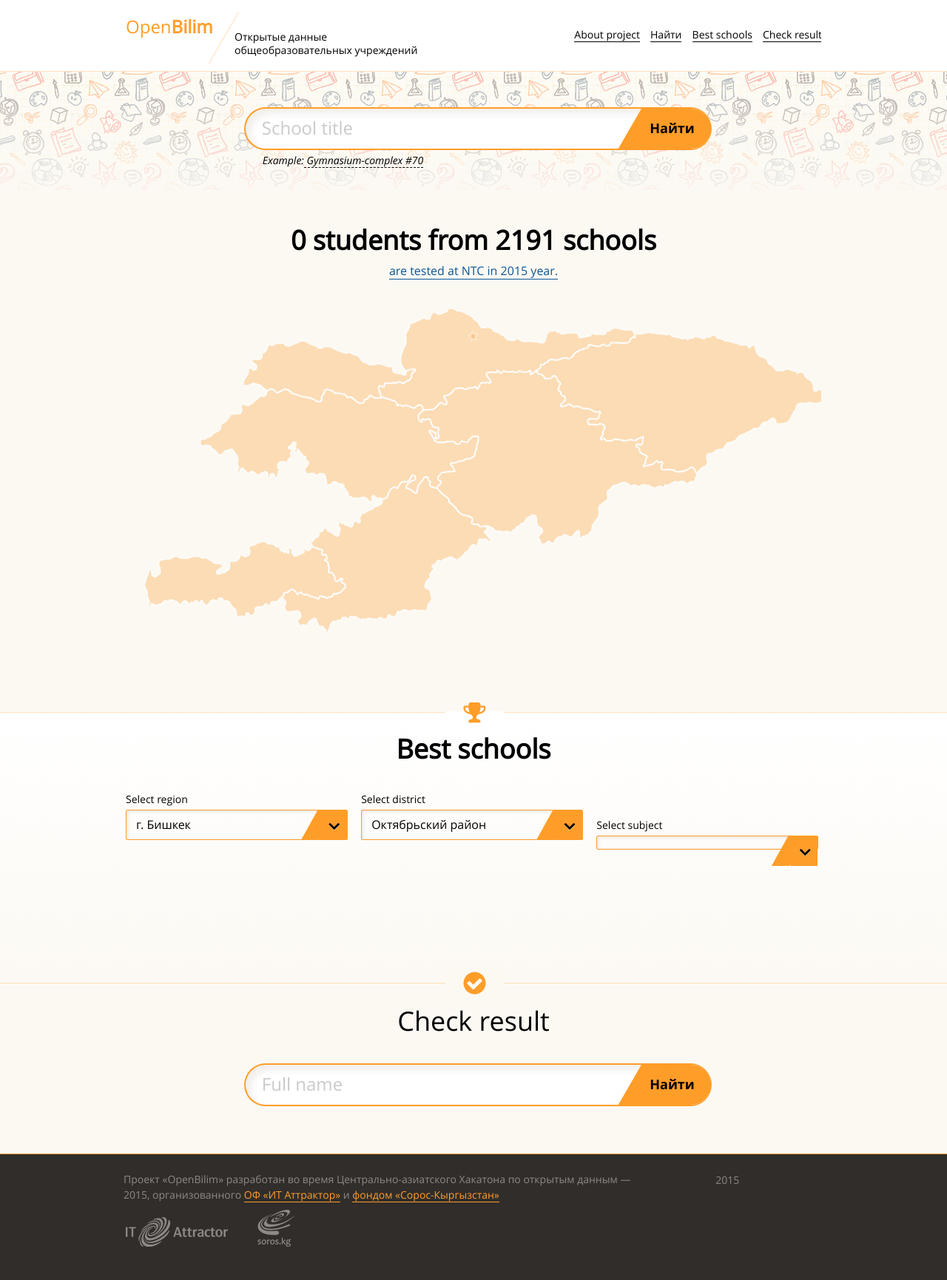
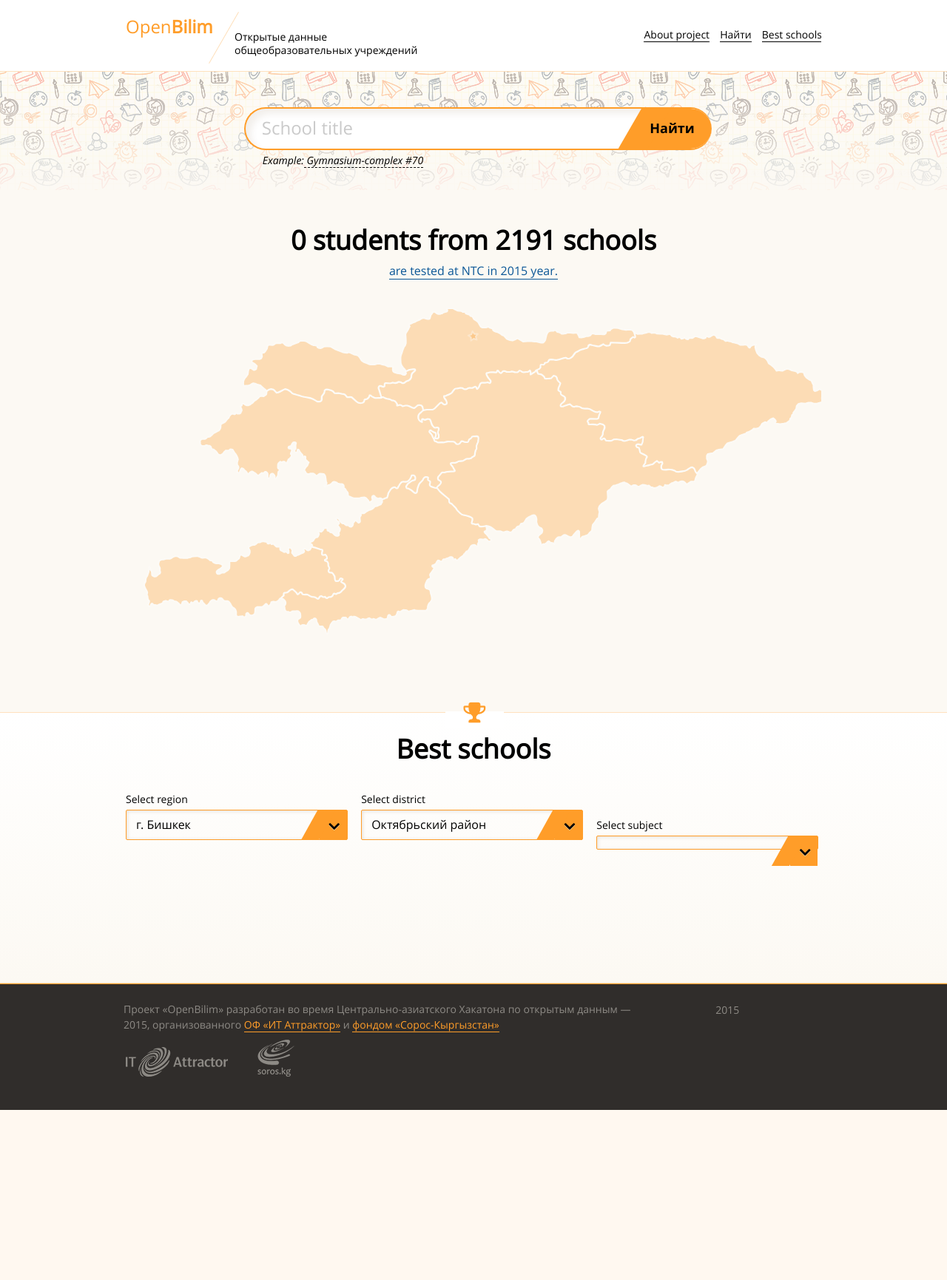
Before and after one commit to ITAttractor/educationkg, a Django app: page / in a window 1280 px wide. Shown: the whole page at 74% size. After the commit the page ends 1501 px from the top, so only its background shows below. Run offline with Django 3.2, Linux system fonts and the light colour scheme; data comes from the database, SQL or seed files in the repository; data that the repository does not hold is empty; some libraries are stand-ins or nearby versions.

Commit message:
#132 Убрал блок проверки результата

```diff
--- a/web-application/ntc/templates/base.html
+++ b/web-application/ntc/templates/base.html
@@ -39,7 +39,6 @@
             <span><a id="about-project" href="#about">{% trans 'About project' %}</a></span>
             <span><a href="#" data-scroll-nav="0">{% trans 'Search' %}</a></span>
             <span><a href="#" data-scroll-nav="1">{% trans 'Best schools' %}</a></span>
-            <span><a href="#" data-scroll-nav="2">{% trans 'Check result' %}</a></span>
         </div>
     </div>
 </div>
--- a/web-application/ntc/templates/index.html
+++ b/web-application/ntc/templates/index.html
@@ -143,28 +143,7 @@
         </div>
     </section>
     <section class="sect-check-result" id="check-result" data-scroll-index="2">
-        <div class="check-result-border-top">
-            <i class="fa fa-check-circle"></i>
-        </div>
-        <div class="container">
-            <h2>{% trans 'Check result' %}</h2>
-
-            <div class="input-search-block">
-                <div class="input-search">
-                    <form id="search-result-form">
-                        <input type="text" placeholder="{% trans 'Full name' %}">
-
-                        <div class="search-btn">
-                            <button type="submit">{% trans 'Search' %}</button>
-                        </div>
-                    </form>
-                </div>
-            </div>
-            <div class="pupil-list">
-
-            </div>
             <div class="popup-person"></div>
-        </div>
     </section>
 {% endblock %}
 {% block js %}
```
